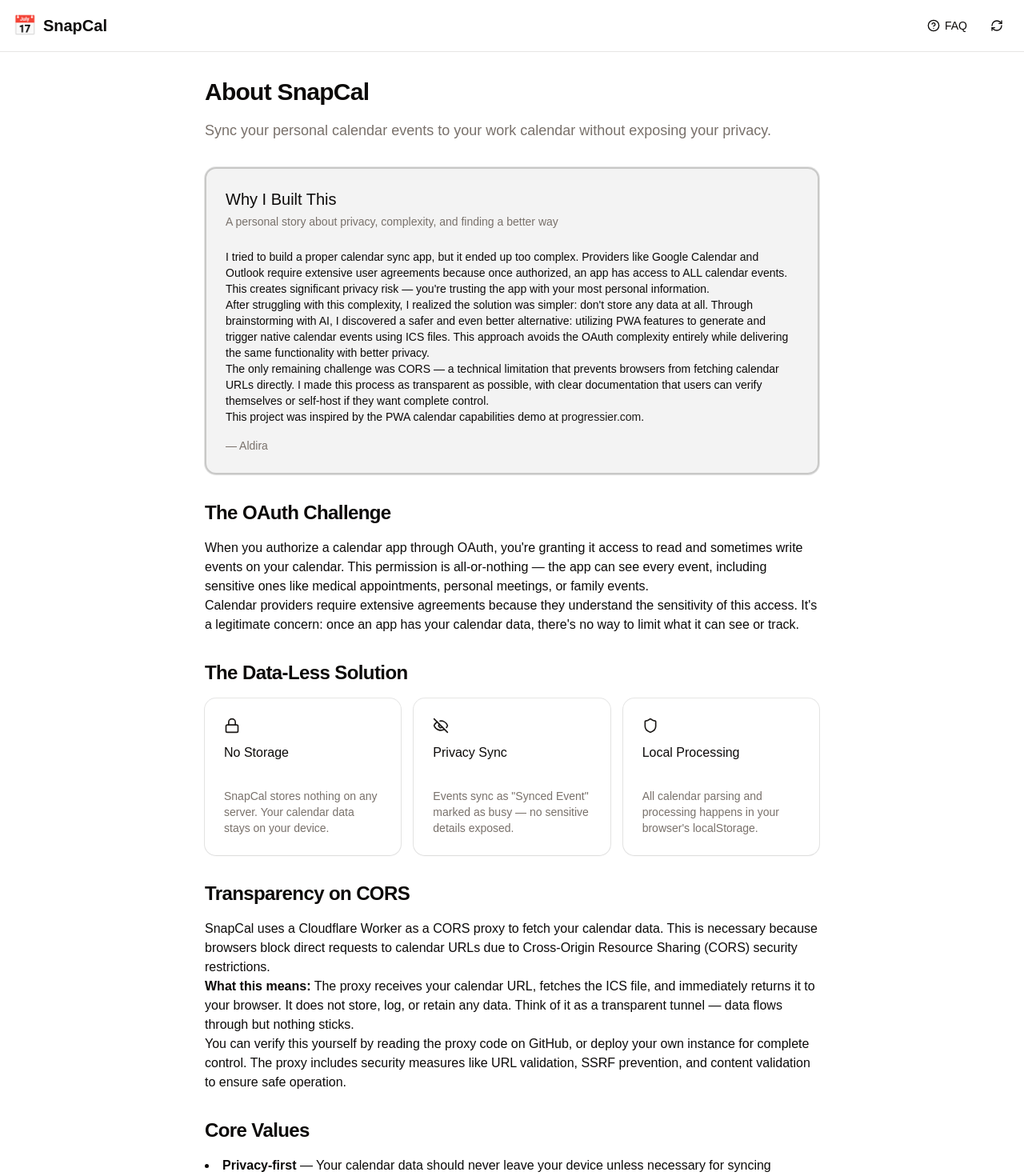
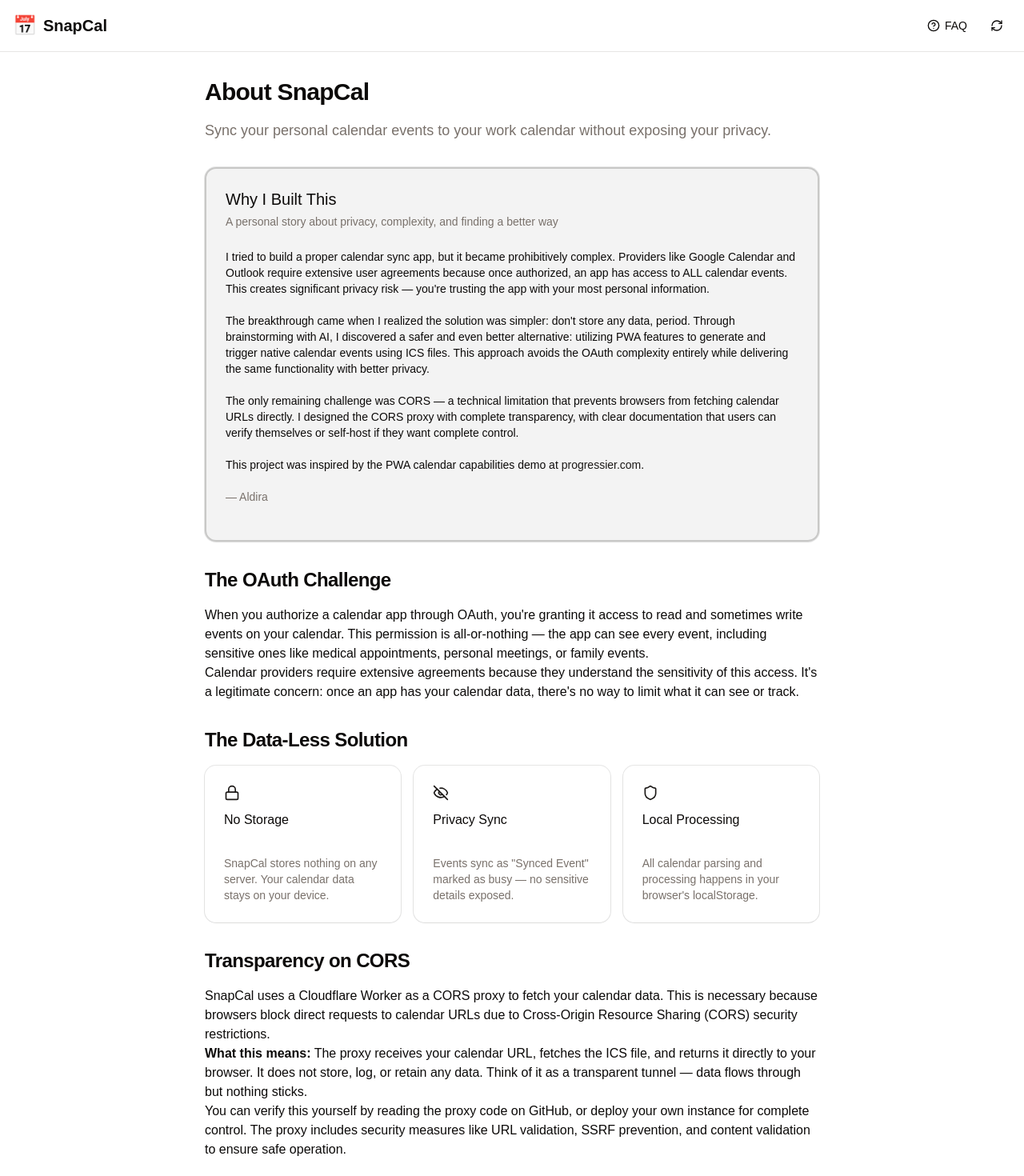
Before and after one commit to dirathea/getbusicalapp, a React (Vite) app: page /about in a window 1280 px wide. Shown: the top 1470 px of the page at 80% size. Built offline with nearby package versions, Linux system fonts and the light colour scheme.

Commit message:
refactor: improve About page spacing and wording clarity

```diff
--- a/src/routes/AboutPage.tsx
+++ b/src/routes/AboutPage.tsx
@@ -26,23 +26,23 @@ export function AboutPage() {
           <CardTitle className="text-xl">Why I Built This</CardTitle>
           <CardDescription>A personal story about privacy, complexity, and finding a better way</CardDescription>
         </CardHeader>
-        <CardContent className="prose prose-sm dark:prose-invert max-w-none">
+        <CardContent className="prose prose-sm dark:prose-invert max-w-none [&>p]:mb-5">
           <p>
-            I tried to build a proper calendar sync app, but it ended up too complex. Providers like
+            I tried to build a proper calendar sync app, but it became prohibitively complex. Providers like
             Google Calendar and Outlook require extensive user agreements because once authorized,
             an app has access to ALL calendar events. This creates significant privacy risk — you're
             trusting the app with your most personal information.
           </p>
           <p>
-            After struggling with this complexity, I realized the solution was simpler: don't store
-            any data at all. Through brainstorming with AI, I discovered a safer and even better
+            The breakthrough came when I realized the solution was simpler: don't store
+            any data, period. Through brainstorming with AI, I discovered a safer and even better
             alternative: utilizing PWA features to generate and trigger native calendar events using
             ICS files. This approach avoids the OAuth complexity entirely while delivering the same
             functionality with better privacy.
           </p>
           <p>
             The only remaining challenge was CORS — a technical limitation that prevents browsers
-            from fetching calendar URLs directly. I made this process as transparent as possible,
+            from fetching calendar URLs directly. I designed the CORS proxy with complete transparency,
             with clear documentation that users can verify themselves or self-host if they want
             complete control.
           </p>
@@ -133,7 +133,7 @@ export function AboutPage() {
           </p>
           <p>
             <strong>What this means:</strong> The proxy receives your calendar URL, fetches the ICS
-            file, and immediately returns it to your browser. It does not store, log, or retain any
+            file, and returns it directly to your browser. It does not store, log, or retain any
             data. Think of it as a transparent tunnel — data flows through but nothing sticks.
           </p>
           <p>
```
